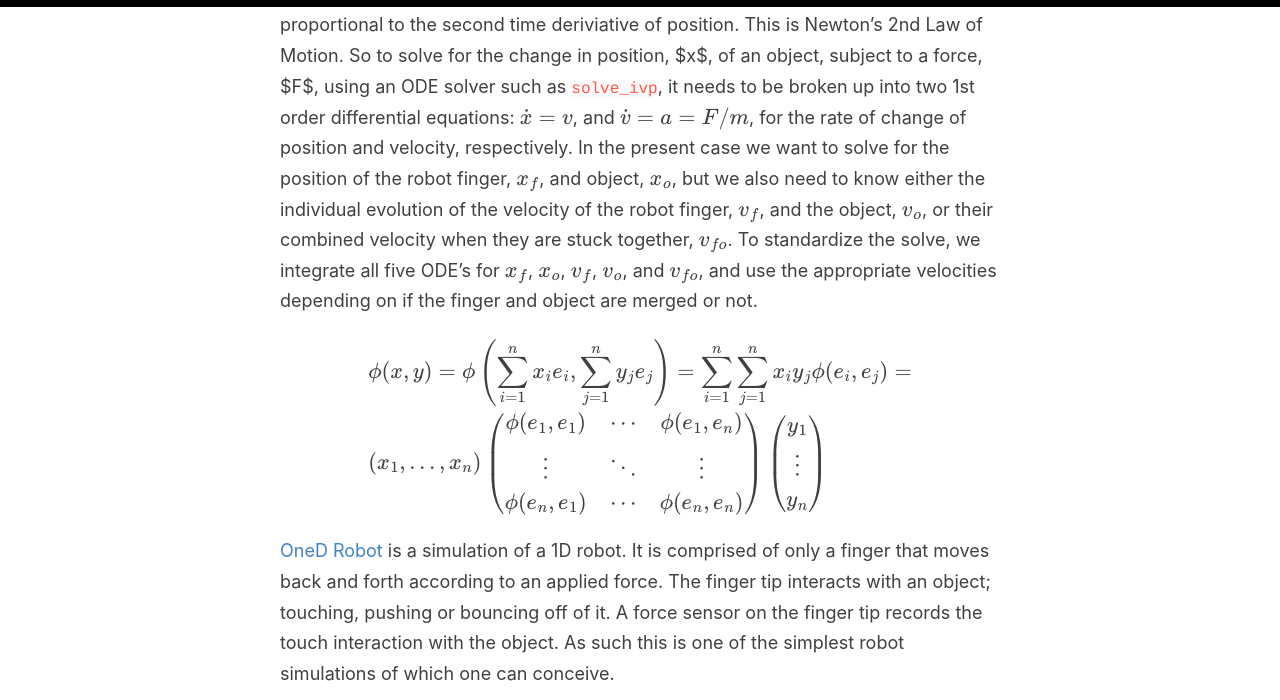
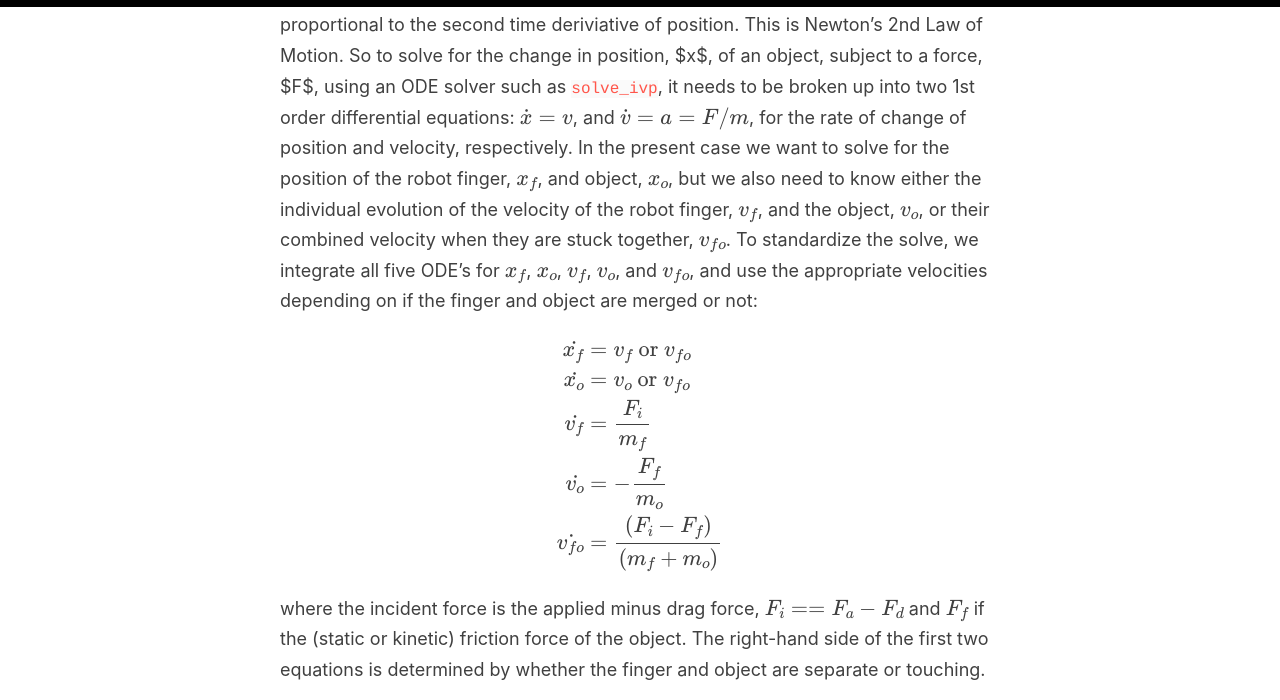
Before and after one commit to jdsalmonson/jdsalmonson.github.io, a Jekyll site: the page built from _posts/2023-01-01-1D-robot.md, in a window 1280 px wide and 900 px high, scrolled down 1133 px, cut to the strip 0-700 px from the top of the window. Built offline with Jekyll 4.4.1, drawn with Linux system fonts in a browser that asks for light colours; formulas are drawn with MathJax 3.

Commit message:
integrated eqns

```diff
--- a/_posts/2023-01-01-1D-robot.md
+++ b/_posts/2023-01-01-1D-robot.md
@@ -9,24 +9,19 @@ There are several good tools available for simulating robots interacting with th
 
 The simulation is broken into a sequence of epochs, defined by whether the finger and object are separated or touching in compression or tension.  It was convenient to use the SciPy initial-value ODE solver, `solve_ivp`, to solve the equations of motion.  I've written my share of Runge-Kutta solvers and so am happy to use this canned solver, which works very well.  In particular, `solve_ivp` allows the definition of events; conditions on which to terminate the integration.  We define events where the robot and object touch each other and also where the merged robot and object pass from compression to tension (thus imminently separating), thus re-setting the equations of motion for the next solver epoch.
 
-Force equations are 2nd order in position, $$x$$.  That is the force $$F = m a = m \ddot{x}$$, is proportional to the second time deriviative of position.  This is Newton's 2nd Law of Motion.  So to solve for the change in position, $x$, of an object, subject to a force, $F$, using an ODE solver such as `solve_ivp`, it needs to be broken up into two 1st order differential equations: $$\dot{x} = v$$, and $$\dot{v} = a = F/m$$, for the rate of change of position and velocity, respectively.  In the present case we want to solve for the position of the robot finger, $$x_f$$, and object, $$x_o$$, but we also need to know either the individual evolution of the velocity of the robot finger, $$v_f$$, and the object, $$v_o$$, or their combined velocity when they are stuck together, $$v_{fo}$$.  To standardize the solve, we integrate all five ODE's for $$x_f$$, $$x_o$$, $$v_f$$, $$v_o$$, and $$v_{fo}$$, and use the appropriate velocities depending on if the finger and object are merged or not.
+Force equations are 2nd order in position, $$x$$.  That is the force $$F = m a = m \ddot{x}$$, is proportional to the second time deriviative of position.  This is Newton's 2nd Law of Motion.  So to solve for the change in position, $x$, of an object, subject to a force, $F$, using an ODE solver such as `solve_ivp`, it needs to be broken up into two 1st order differential equations: $$\dot{x} = v$$, and $$\dot{v} = a = F/m$$, for the rate of change of position and velocity, respectively.  In the present case we want to solve for the position of the robot finger, $$x_f$$, and object, $$x_o$$, but we also need to know either the individual evolution of the velocity of the robot finger, $$v_f$$, and the object, $$v_o$$, or their combined velocity when they are stuck together, $$v_{fo}$$.  To standardize the solve, we integrate all five ODE's for $$x_f$$, $$x_o$$, $$v_f$$, $$v_o$$, and $$v_{fo}$$, and use the appropriate velocities depending on if the finger and object are merged or not:
 
 $$
 \begin{align*}
-  & \phi(x,y) = \phi \left(\sum_{i=1}^n x_ie_i, \sum_{j=1}^n y_je_j \right)
-  = \sum_{i=1}^n \sum_{j=1}^n x_i y_j \phi(e_i, e_j) = \\
-  & (x_1, \ldots, x_n) \left( \begin{array}{ccc}
-      \phi(e_1, e_1) & \cdots & \phi(e_1, e_n) \\
-      \vdots & \ddots & \vdots \\
-      \phi(e_n, e_1) & \cdots & \phi(e_n, e_n)
-    \end{array} \right)
-  \left( \begin{array}{c}
-      y_1 \\
-      \vdots \\
-      y_n
-    \end{array} \right)
+  \dot{x_f} &= v_f \text{ or } v_{fo}\\
+  \dot{x_o} &= v_o \text{ or } v_{fo}\\
+  \dot{v_f} &= \frac{F_i}{m_f} \\
+  \dot{v_o} &= - \frac{F_f}{m_o} \\
+  \dot{v_{fo}} &= \frac{(F_i - F_f)}{(m_{f} + m_{o})}
 \end{align*}
 $$
+
+where the incident force is the applied minus drag force, $$ F_i == F_a - F_d $$ and $$F_f$$ if the (static or kinetic) friction force of the object.  The right-hand side of the first two equations is determined by whether the finger and object are separate or touching.
 
 
 [OneD Robot](https://github.com/jdsalmonson/py_1d_robot_arm) is a simulation of a 1D robot.  It is comprised of only a finger that moves back and forth according to an applied force.  The finger tip interacts with an object; touching, pushing or bouncing off of it.  A force sensor on the finger tip records the touch interaction with the object.  As such this is one of the simplest robot simulations of which one can conceive.
```
